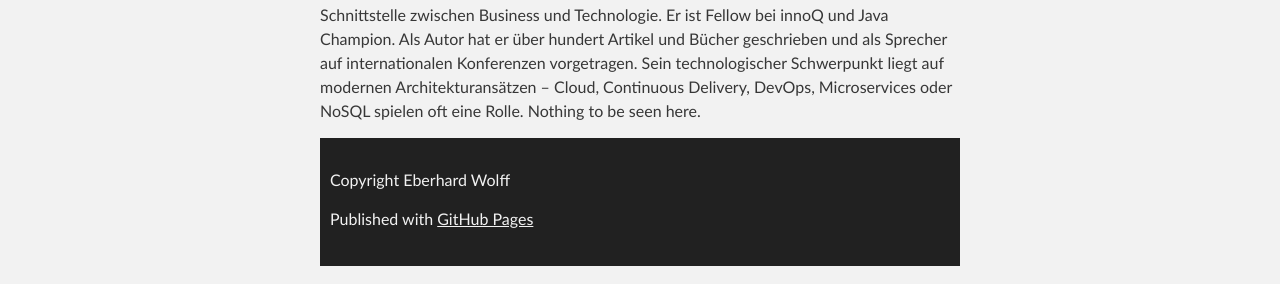
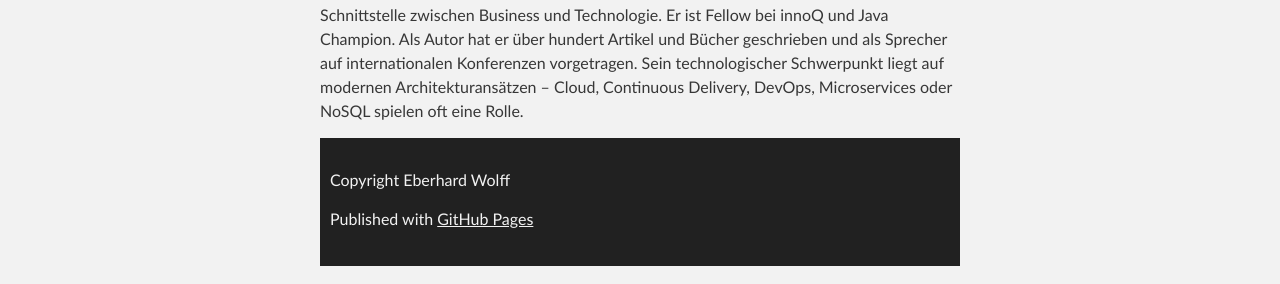
Before and after one commit to ewolff/microservices-praxisbuch.de, a Jekyll site: the page built from index.md, in a window 1280 px wide. Shown: the part 1187-1471 px from the top of the page. Built offline with Jekyll 4.4.1, drawn with Linux system fonts in a browser that asks for light colours; some of the changed text lies outside the part shown.

Commit message:
Remove "nothing to be seen here"

```diff
--- a/index.md
+++ b/index.md
@@ -32,4 +32,3 @@ er über hundert Artikel und Bücher geschrieben und als Sprecher auf
 internationalen Konferenzen vorgetragen. Sein technologischer
 Schwerpunkt liegt auf modernen Architekturansätzen – Cloud, Continuous
 Delivery, DevOps, Microservices oder NoSQL spielen oft eine Rolle.
-Nothing to be seen here.
```
